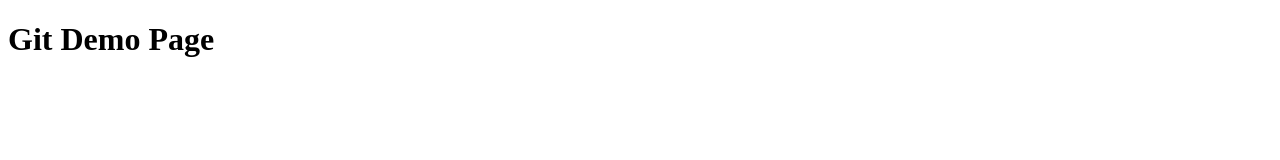
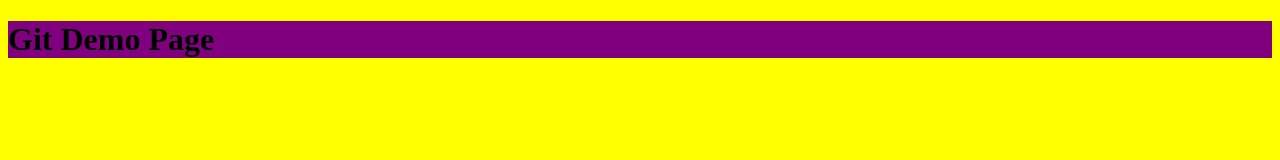
Before and after one commit to CaesarFeng01/playlist, a plain HTML site: page index.html in a window 1280 px wide. Drawn offline with Linux system fonts and the light colour scheme.

Commit message:
add basic styles

```diff
--- a/index.html
+++ b/index.html
@@ -4,6 +4,7 @@
     <meta charset="UTF-8">
     <meta name="viewport" content="width=device-width, initial-scale=1.0">
     <title>Document</title>
+    <link rel="stylesheet" href="styles.css">
 </head>
 <body>
     <script src="app.js"></script>
--- /dev/null
+++ b/styles.css
@@ -0,0 +1,7 @@
+body {
+    background-color:yellow;
+}
+
+h1 {
+    background-color: purple;
+}
```
